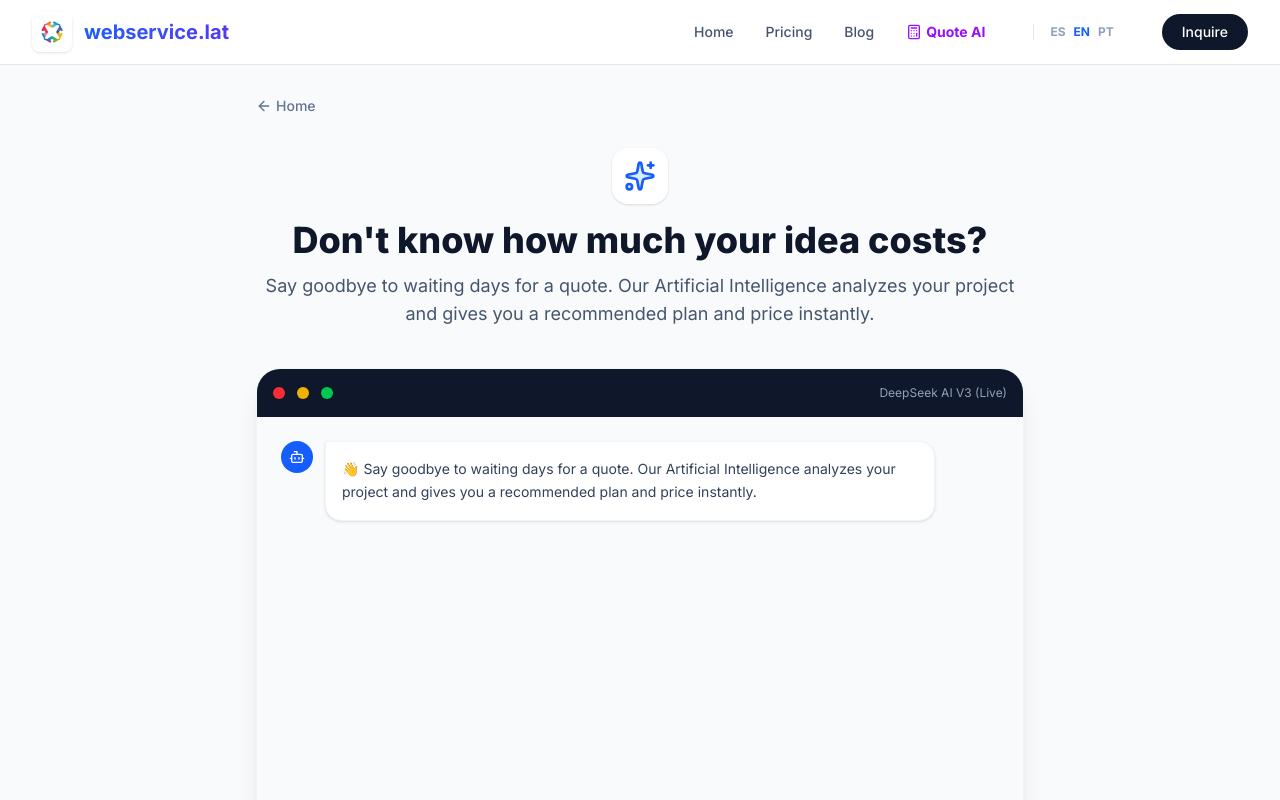
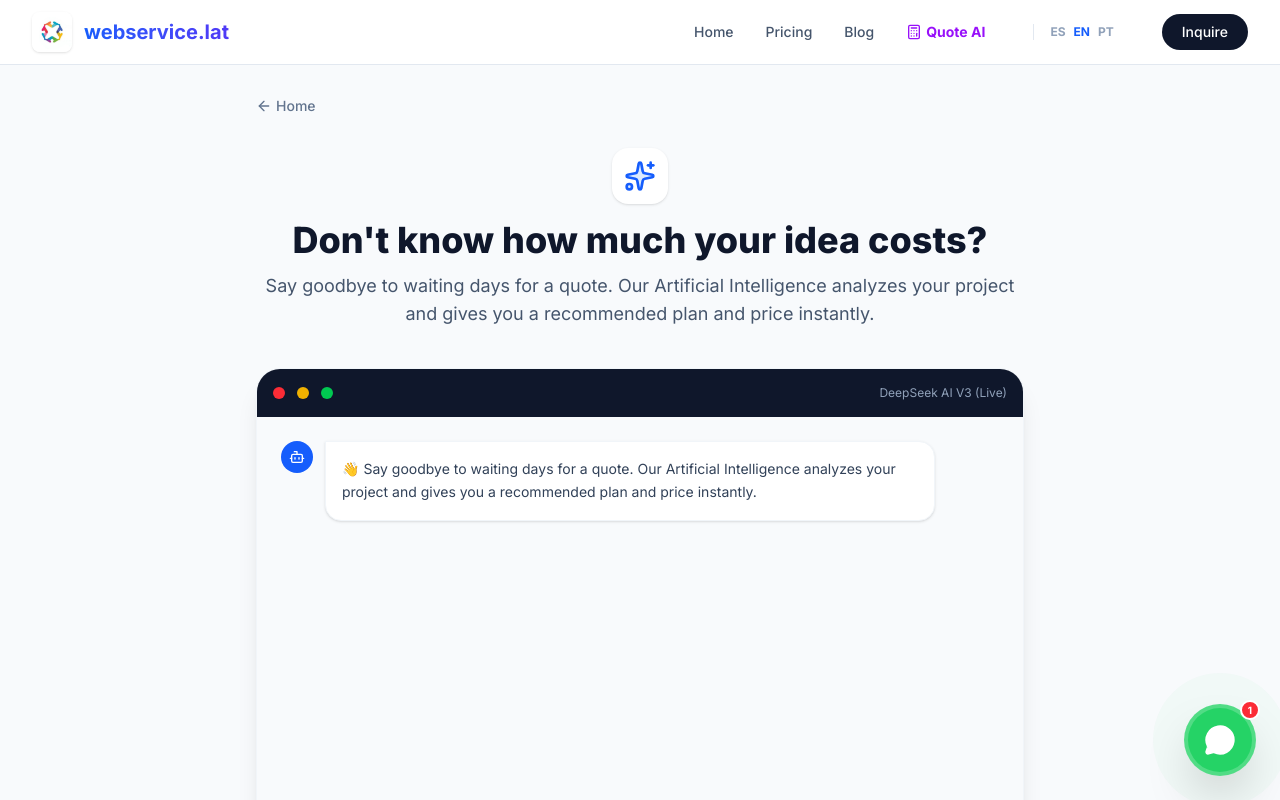
Before and after one commit to WebserviceApps/webservice-lat, a Next.js app: page /en/cotizar in a window 1280 px wide. Shown: the top 800 px of the page. Built offline with nearby package versions, Linux system fonts and the light colour scheme.

Commit message:
Fix Netlify types & Add Professional WhatsApp

```diff
--- a/app/[lang]/layout.tsx
+++ b/app/[lang]/layout.tsx
@@ -2,6 +2,7 @@ import type { Metadata } from "next";
 import { Inter } from "next/font/google";
 import "../globals.css";
 import Navbar from "../components/Navbar";
+import WhatsAppFloat from "../components/WhatsAppFloat"; // 👈 Importamos el nuevo componente
 import Script from "next/script";
 import { GoogleTagManager } from '@next/third-parties/google';
 import { getDictionary } from "../get-dictionary";
@@ -13,7 +14,7 @@ export const metadata: Metadata = {
   description: "Cotiza tu proyecto de software en segundos con Inteligencia Artificial.",
 };
 
-// Definimos el tipo de idioma aceptado
+// Definimos los idiomas válidos
 type ValidLocale = "es" | "en" | "pt";
 
 export default async function RootLayout({
@@ -21,17 +22,18 @@ export default async function RootLayout({
   params,
 }: {
   children: React.ReactNode;
-  // ⚠️ CAMBIO CLAVE: Aceptamos 'string' para que Next.js no se queje
+  // Corrección crítica para Netlify: Usamos 'string'
   params: Promise<{ lang: string }>;
 }) {
   const { lang } = await params;
 
-  // ⚠️ TRUCO: Le decimos a TypeScript "Confía en mí, esto es un ValidLocale"
-  const validLang = lang as ValidLocale;
+  // Convertimos el string al tipo ValidLocale de forma segura
+  const validLang = (lang as ValidLocale) || "es";
+
   const dict = await getDictionary(validLang);
 
   return (
-    <html lang={lang} suppressHydrationWarning>
+    <html lang={validLang} suppressHydrationWarning>
       <GoogleTagManager gtmId="GTM-W6QRX7SP" />
       <body className={inter.className}>
         <noscript>
@@ -47,6 +49,9 @@ export default async function RootLayout({
 
         {children}
 
+        {/* 👇 AQUÍ ESTÁ EL WHATSAPP INTEGRADO */}
+        <WhatsAppFloat lang={validLang} />
+
         <Script id="clarity-script" strategy="afterInteractive">
           {`
             (function(c,l,a,r,i,t,y){
--- a/app/[lang]/page.tsx
+++ b/app/[lang]/page.tsx
@@ -3,21 +3,21 @@ import Link from "next/link";
 import { Rocket, Monitor, Database, CheckCircle, MessageCircle, CreditCard, Plus, Calculator, Sparkles } from "lucide-react";
 import { getDictionary } from "../get-dictionary";
 
-// Definimos el tipo
+// Definimos el tipo de idioma válido
 type ValidLocale = "es" | "en" | "pt";
 
 export default async function HomePage({
   params
 }: {
-  // ⚠️ CAMBIO: Usamos string
+  // ⚠️ FIX PARA NETLIFY: Aceptamos string genérico
   params: Promise<{ lang: string }>
 }) {
   const { lang } = await params;
-  // ⚠️ CAMBIO: Forzamos el tipo
-  const validLang = lang as ValidLocale;
+
+  // Convertimos el idioma de forma segura
+  const validLang = (lang as ValidLocale) || "es";
+
   const dict = await getDictionary(validLang);
-
-  const whatsappLink = "https://wa.me/56978029612";
 
   // Links de pago
   const MP_LANDING = "https://mpago.la/1PkGvpw";
@@ -192,10 +192,9 @@ export default async function HomePage({
         </div>
       </footer>
 
-      {/* WHATSAPP */}
-      <a href={whatsappLink} target="_blank" rel="noopener noreferrer" className="fixed bottom-6 right-6 z-50 bg-[#25D366] text-white p-4 rounded-full shadow-xl hover:bg-[#20ba5a] hover:scale-110 transition-all duration-300 flex items-center gap-2 group border-4 border-white/30 backdrop-blur-sm">
-        <MessageCircle className="w-8 h-8 fill-current" />
-      </a>
+      {/* EL BOTÓN DE WHATSAPP ANTIGUO HA SIDO ELIMINADO 🗑️ */}
+      {/* Ahora se carga automáticamente desde el Layout */}
+
     </main>
   );
 }
--- /dev/null
+++ b/app/components/WhatsAppFloat.tsx
@@ -0,0 +1,70 @@
+"use client";
+
+import { MessageCircle } from "lucide-react";
+import { useEffect, useState } from "react";
+
+interface WhatsAppFloatProps {
+  lang: "es" | "en" | "pt";
+}
+
+export default function WhatsAppFloat({ lang }: WhatsAppFloatProps) {
+  const [isVisible, setIsVisible] = useState(false);
+
+  useEffect(() => {
+    const timer = setTimeout(() => setIsVisible(true), 1000);
+    return () => clearTimeout(timer);
+  }, []);
+
+  const messages = {
+    es: {
+      text: "Hola, estoy visitando webservice.lat y me gustaría recibir asesoría sobre un proyecto web.",
+      tooltip: "¿Necesitas ayuda?",
+      status: "En línea"
+    },
+    en: {
+      text: "Hello, I am visiting webservice.lat and I would like advice on a web project.",
+      tooltip: "Need help?",
+      status: "Online"
+    },
+    pt: {
+      text: "Olá, estou visitando webservice.lat e gostaria de assessoria sobre um projeto web.",
+      tooltip: "Precisa de ajuda?",
+      status: "Online"
+    }
+  };
+
+  const content = messages[lang] || messages.es;
+  const phoneNumber = "56978029612";
+  const whatsappUrl = `https://wa.me/${phoneNumber}?text=${encodeURIComponent(content.text)}`;
+
+  if (!isVisible) return null;
+
+  return (
+    <a
+      href={whatsappUrl}
+      target="_blank"
+      rel="noopener noreferrer"
+      className="fixed bottom-6 right-6 z-50 flex items-center gap-3 group"
+    >
+      <div className="hidden md:flex flex-col items-end mr-2 transition-all duration-300 transform translate-x-4 opacity-0 group-hover:translate-x-0 group-hover:opacity-100">
+        <div className="bg-white px-4 py-2 rounded-xl shadow-xl border border-slate-100 mb-1">
+          <p className="text-sm font-bold text-slate-700">{content.tooltip}</p>
+        </div>
+        <span className="text-[10px] font-bold text-green-600 bg-green-50 px-2 py-0.5 rounded-full border border-green-100 flex items-center gap-1">
+          <span className="w-1.5 h-1.5 rounded-full bg-green-500 animate-pulse"></span>
+          {content.status}
+        </span>
+      </div>
+
+      <div className="relative">
+        <div className="absolute inset-0 bg-green-500 rounded-full animate-ping opacity-20 duration-1000"></div>
+        <div className="relative bg-[#25D366] text-white p-4 rounded-full shadow-2xl hover:bg-[#20ba5a] hover:scale-110 transition-all duration-300 border-4 border-white/20 backdrop-blur-sm">
+          <MessageCircle className="w-8 h-8 fill-current" />
+        </div>
+        <div className="absolute -top-1 -right-1 bg-red-500 text-white text-[10px] font-bold w-5 h-5 flex items-center justify-center rounded-full border-2 border-white">
+          1
+        </div>
+      </div>
+    </a>
+  );
+}
```
